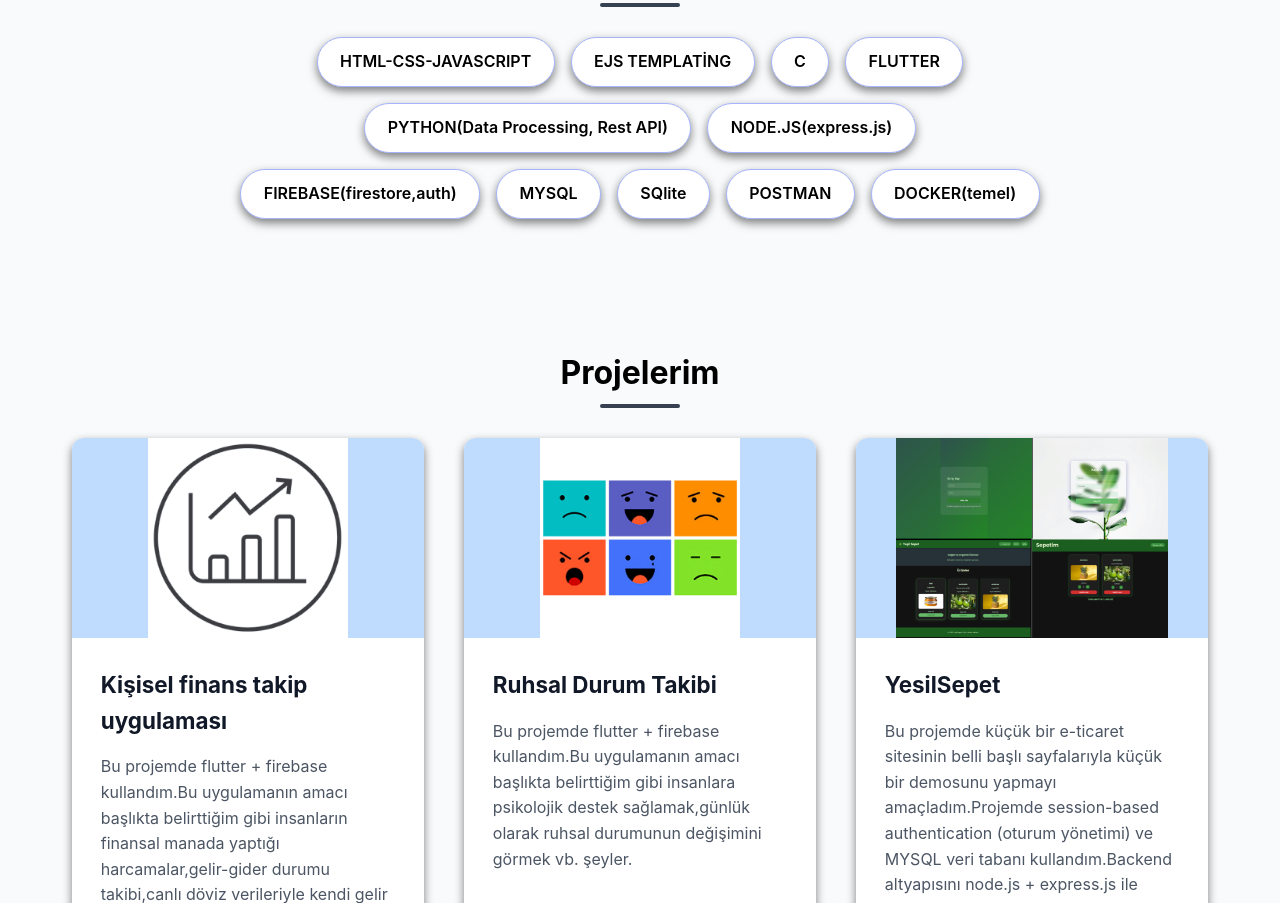
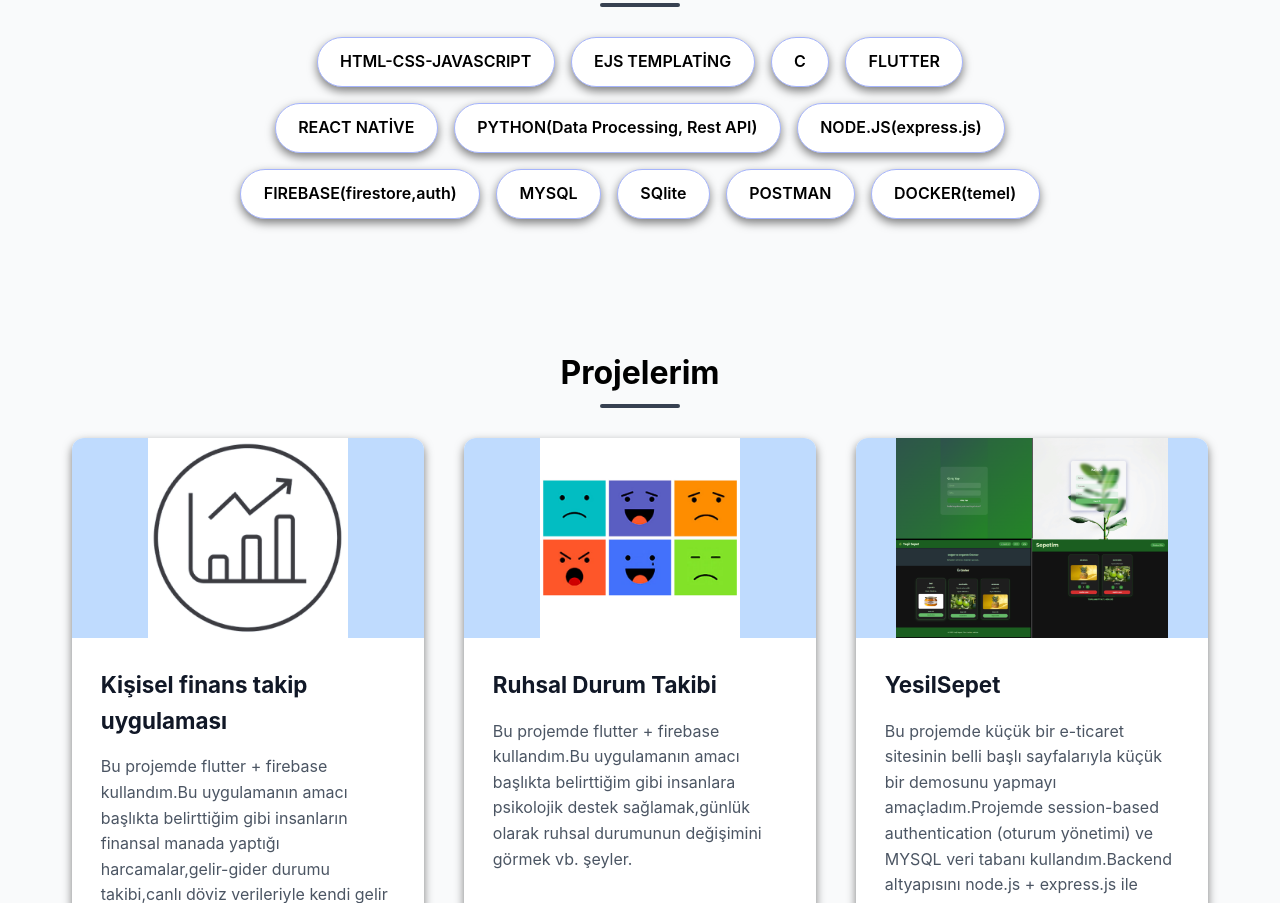
Before and after one commit to asmss/asimkarabulut.github.io, a plain HTML site: page index.html in a window 1280 px wide. Shown: the part 903-1806 px from the top of the page. Drawn offline with Linux system fonts and the light colour scheme.

Commit message:
Update index.html

```diff
--- a/index.html
+++ b/index.html
@@ -33,7 +33,8 @@
                 <span class="skill">EJS TEMPLATİNG</span>
                  <span class="skill">C</span>
                 <span class="skill">FLUTTER</span>
-                <span class="skill">PYTHON(Data Processing, Rest API)</span>
+                 <span class="skill">REACT NATİVE</span>
+                 <span class="skill">PYTHON(Data Processing, Rest API)</span>
                 <span class="skill">NODE.JS(express.js)</span>
                 <span class="skill">FIREBASE(firestore,auth)</span>
                 <span class="skill">MYSQL</span>
```
